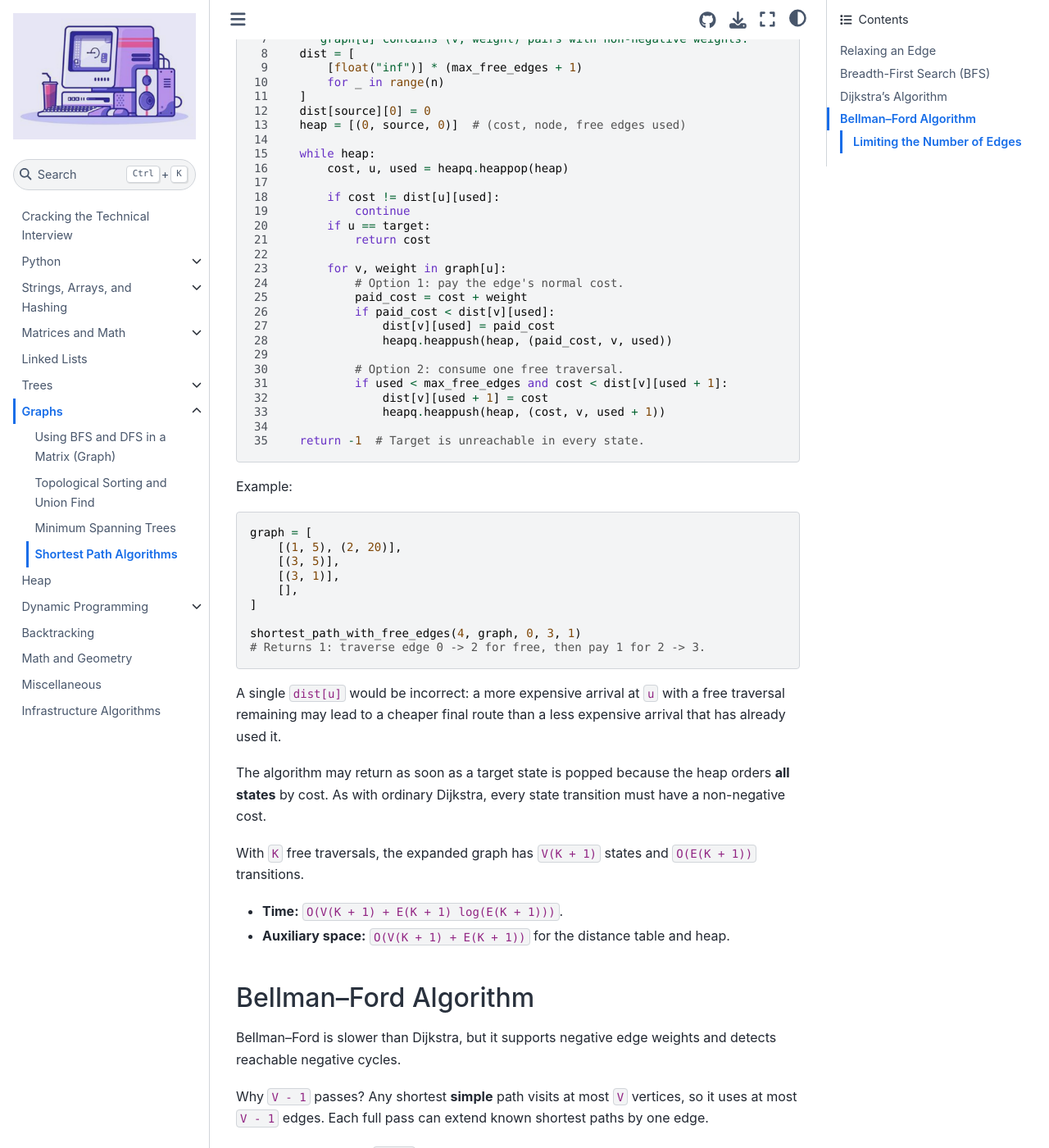
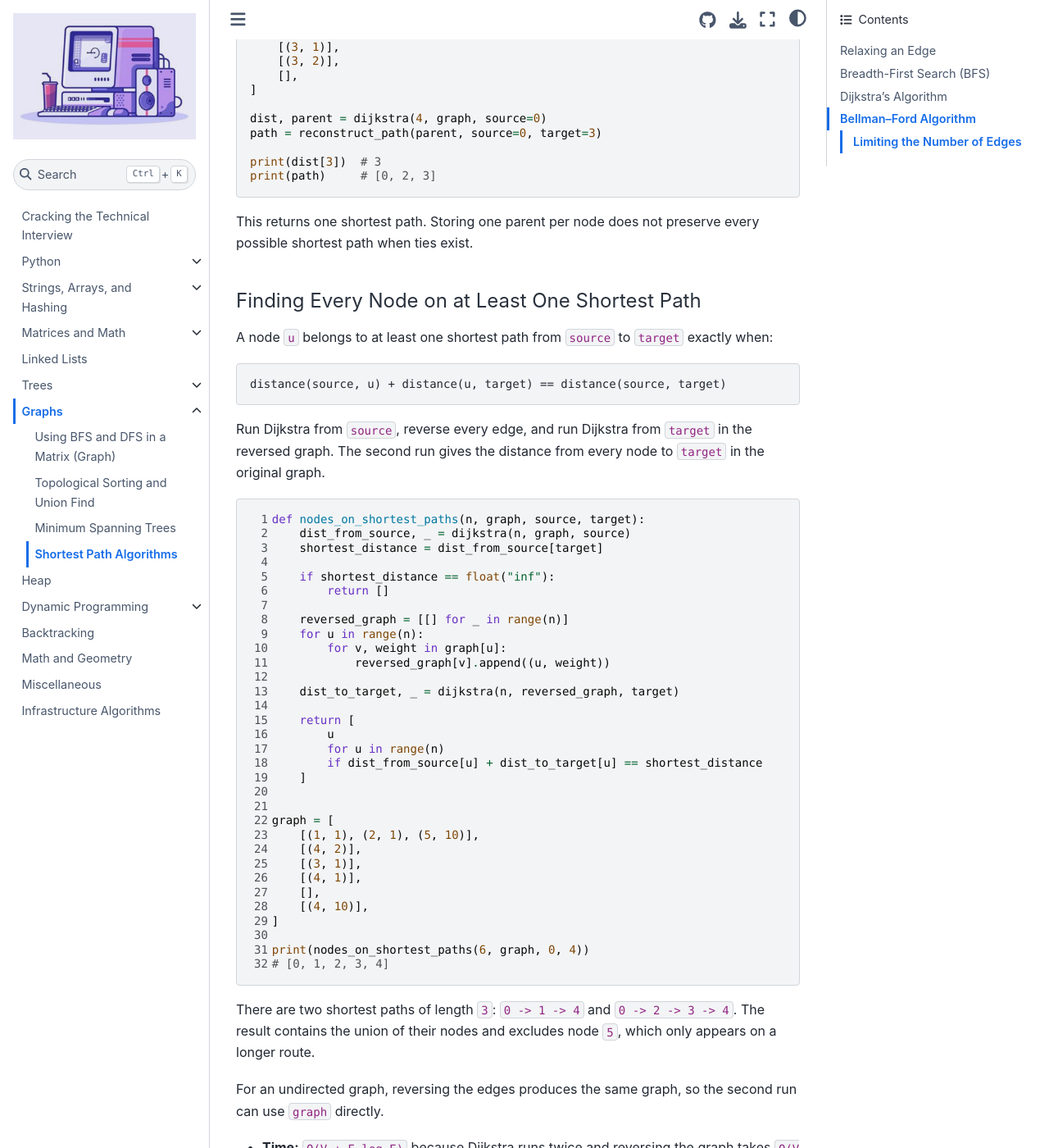
Before and after one commit to alanqi03/algo-book, a Jupyter Book: the page built from 7d.md, in a window 1280 px wide and 1400 px high, scrolled down 4294 px. Shown: the whole window at 82% size. Built offline with Jupyter Book 1.0.4 settings and Sphinx 7.4.7 and the Sphinx Book theme 1.1.4, drawn with Linux system fonts in a browser that asks for light colours; pages that are not in the unit, such as notebooks, are missing from menus; some of the changed text lies outside the part shown.

Commit message:
Add shortest path node reconstruction

````diff
--- a/7d.md
+++ b/7d.md
@@ -138,6 +138,7 @@
 def dijkstra(n, graph, source):
     """graph[u] contains (v, weight) pairs; nodes are 0 through n - 1."""
     dist = [float("inf")] * n
+    parent = [None] * n
     dist[source] = 0
     heap = [(0, source)]
 
@@ -152,19 +153,113 @@
             new_dist = curr_dist + weight
             if new_dist < dist[v]:
                 dist[v] = new_dist
+                parent[v] = u
                 heapq.heappush(heap, (new_dist, v))
 
-    return dist
+    return dist, parent
+
+
+def reconstruct_path(parent, source, target):
+    """Return one shortest path, or an empty list if target is unreachable."""
+    path = []
+    node = target
+
+    while node is not None:
+        path.append(node)
+        if node == source:
+            return path[::-1]
+        node = parent[node]
+
+    return []
 ```
 
 - A node is unreachable when its distance remains infinity.
 - BFS is the simpler equivalent when all edges have the same weight.
-- To reconstruct paths, store `parent[v] = u` whenever `dist[v]` improves.
+- `parent[v]` stores the previous node on one shortest path to `v`.
+- When several shortest paths exist, the strict `<` comparison keeps whichever parent produced the first improvement.
 
 With this implementation, the heap may contain stale entries. There are at most `E` successful relaxations and therefore `O(E)` heap pushes and pops, each taking `O(log E)` time.
 
 - **Time:** `O(V + E log E)`.
-- **Auxiliary space:** `O(V + E)` for the distance array and heap.
+- **Auxiliary space:** `O(V + E)` for the distance array, parent array, and heap.
+
+### Nodes on Shortest Paths
+
+#### Reconstructing One Shortest Path
+
+Run Dijkstra once, then follow the `parent` pointers backward from the target:
+
+```{code-block} python
+graph = [
+    [(1, 2), (2, 1)],
+    [(3, 1)],
+    [(3, 2)],
+    [],
+]
+
+dist, parent = dijkstra(4, graph, source=0)
+path = reconstruct_path(parent, source=0, target=3)
+
+print(dist[3])  # 3
+print(path)     # [0, 2, 3]
+```
+
+This returns one shortest path. Storing one parent per node does not preserve every possible shortest path when ties exist.
+
+#### Finding Every Node on at Least One Shortest Path
+
+A node `u` belongs to at least one shortest path from `source` to `target` exactly when:
+
+```text
+distance(source, u) + distance(u, target) == distance(source, target)
+```
+
+Run Dijkstra from `source`, reverse every edge, and run Dijkstra from `target` in the reversed graph. The second run gives the distance from every node to `target` in the original graph.
+
+```{code-block} python
+---
+linenos:
+---
+def nodes_on_shortest_paths(n, graph, source, target):
+    dist_from_source, _ = dijkstra(n, graph, source)
+    shortest_distance = dist_from_source[target]
+
+    if shortest_distance == float("inf"):
+        return []
+
+    reversed_graph = [[] for _ in range(n)]
+    for u in range(n):
+        for v, weight in graph[u]:
+            reversed_graph[v].append((u, weight))
+
+    dist_to_target, _ = dijkstra(n, reversed_graph, target)
+
+    return [
+        u
+        for u in range(n)
+        if dist_from_source[u] + dist_to_target[u] == shortest_distance
+    ]
+
+
+graph = [
+    [(1, 1), (2, 1), (5, 10)],
+    [(4, 2)],
+    [(3, 1)],
+    [(4, 1)],
+    [],
+    [(4, 10)],
+]
+
+print(nodes_on_shortest_paths(6, graph, 0, 4))
+# [0, 1, 2, 3, 4]
+```
+
+There are two shortest paths of length `3`: `0 -> 1 -> 4` and `0 -> 2 -> 3 -> 4`. The result contains the union of their nodes and excludes node `5`, which only appears on a longer route.
+
+For an undirected graph, reversing the edges produces the same graph, so the second run can use `graph` directly.
+
+- **Time:** `O(V + E log E)` because Dijkstra runs twice and reversing the graph takes `O(V + E)` time.
+- **Auxiliary space:** `O(V + E)` for the distance arrays, heaps, and reversed graph.
 
 ### State-Space Dijkstra
 
````
